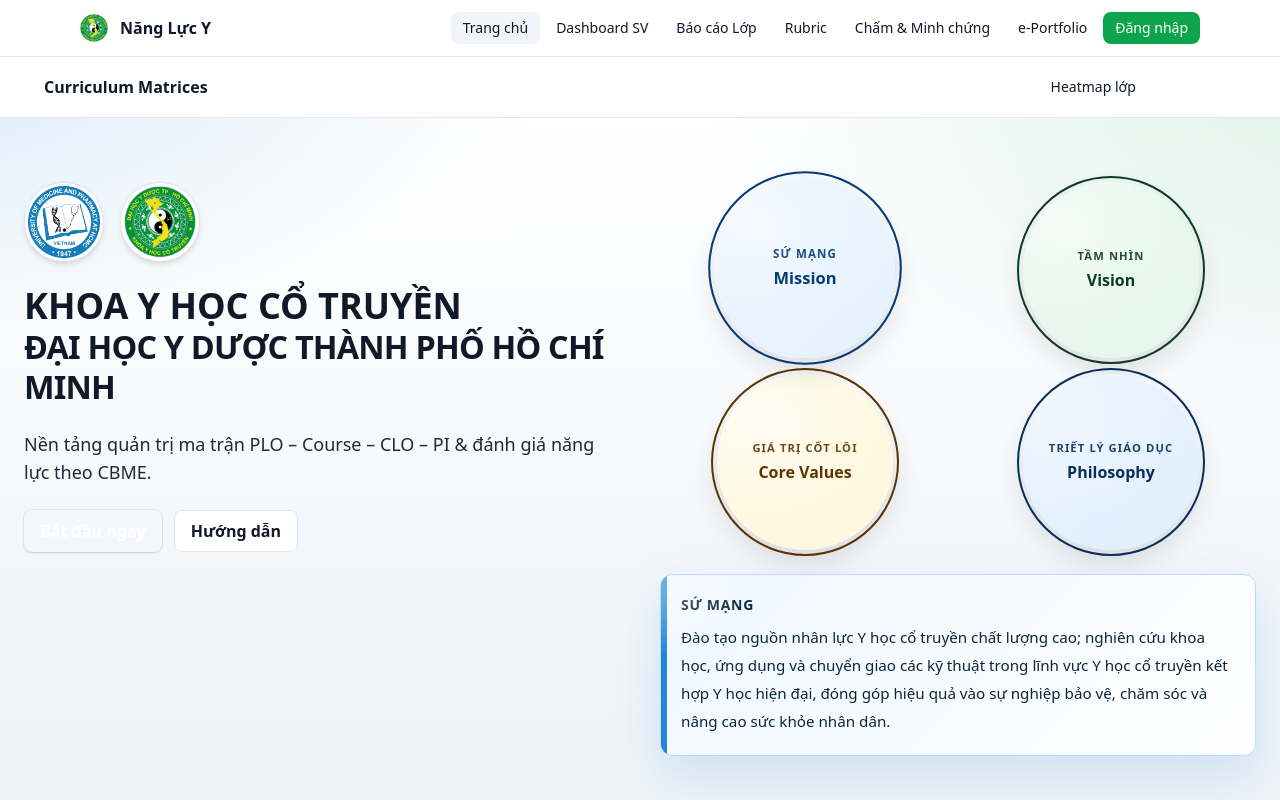
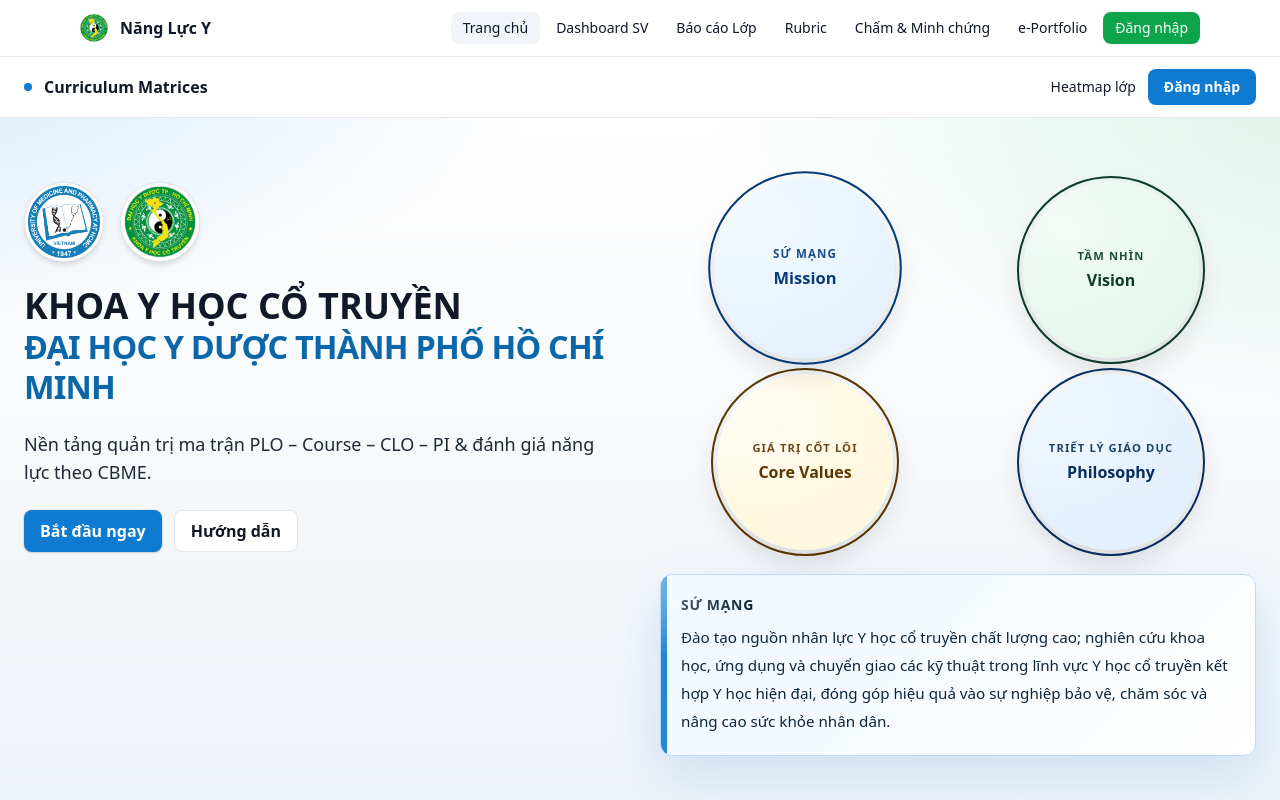
Before and after one commit to vophong90/CBME_Atlas, a Next.js app: page / in a window 1280 px wide. Shown: the top 800 px of the page. Built offline with nearby package versions, Linux system fonts and the light colour scheme; no server answers.

Commit message:
Update tailwind.config.ts

```diff
--- a/tailwind.config.ts
+++ b/tailwind.config.ts
@@ -1,4 +1,3 @@
-
 import type { Config } from 'tailwindcss'
 
 const config: Config = {
@@ -7,20 +6,27 @@
     extend: {
       colors: {
         brand: {
+          50:'#EEF7FF',
+          100:'#D8ECFF',
+          200:'#BADBFF',
+          300:'#8EC4FF',
+          400:'#5AA9F7',
+          500:'#2D8FE8',
+          600:'#0E7BD0', // dùng nhiều
+          700:'#0B66AA', // hover
+          800:'#0D5186',
+          900:'#0E436F',
+          // Giữ các key cũ để không phá chỗ đã dùng:
           primary: '#0ea44b',
           secondary: '#f5c518',
           accent: '#0ea5e9',
           muted: '#6b7280',
           neutral: '#111827',
-        }
+        },
       },
-      boxShadow: {
-        soft: '0 8px 24px rgba(0,0,0,0.08)'
-      },
-      borderRadius: {
-        '2xl': '1rem'
-      }
-    }
+      boxShadow: { soft: '0 8px 24px rgba(0,0,0,0.08)' },
+      borderRadius: { '2xl': '1rem' },
+    },
   },
   plugins: [],
 }
```
